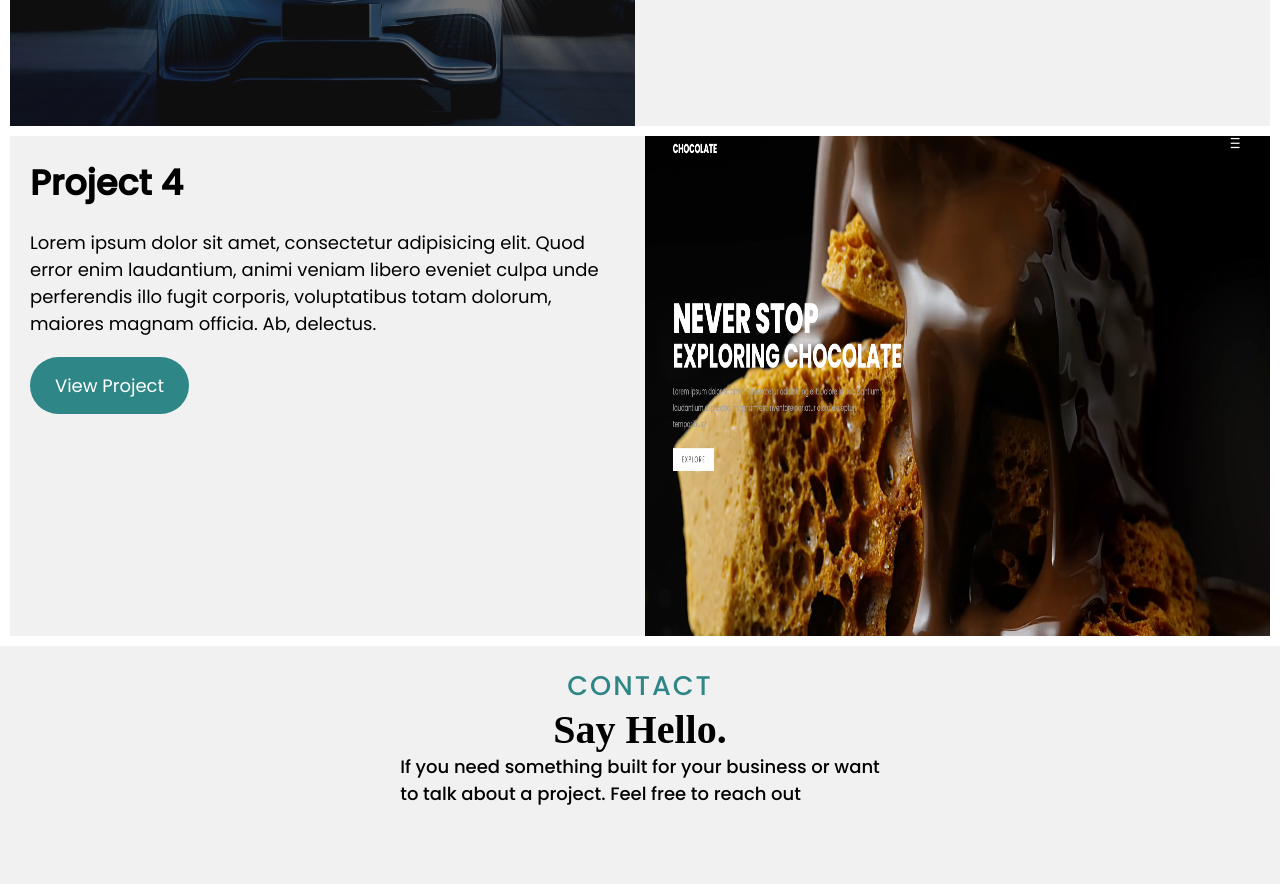
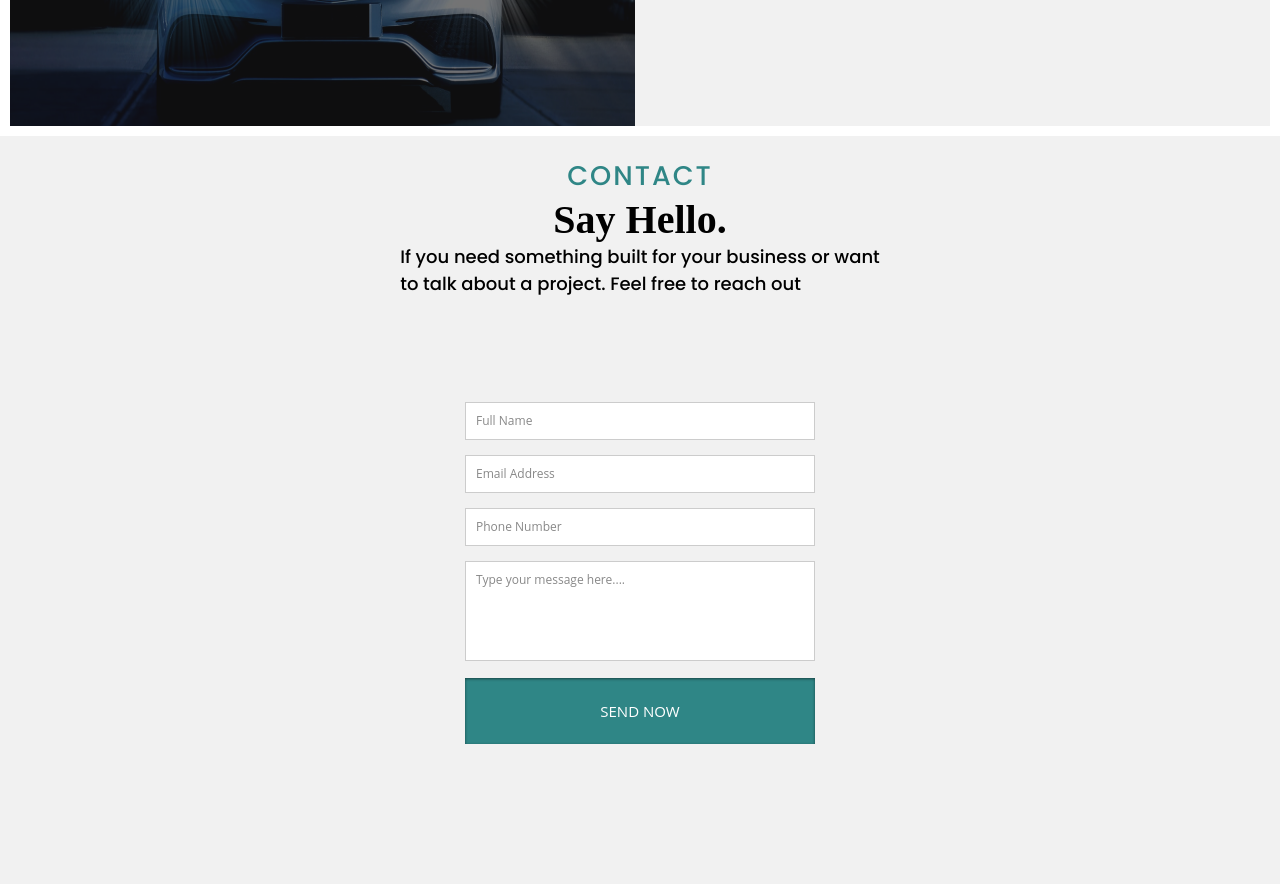
Before and after one commit to JustinPolacek/portfolio-1, a plain HTML site: page index.html in a window 1280 px wide. Shown: the part 3160-4044 px from the top of the page. Drawn offline with nearby package versions, Linux system fonts and the light colour scheme.

Commit message:
new updates

```diff
--- a/index.html
+++ b/index.html
@@ -188,19 +188,7 @@
                     </div>
                   </section>
 
-                  <section class="card" data-aos="fade-left">
-                    <img src="img/chocolate1.png" alt="" />
-                    <div>
-                      <h3>Project 4</h3>
-                      <p>
-                        Lorem ipsum dolor sit amet, consectetur adipisicing elit. Quod error
-                        enim laudantium, animi veniam libero eveniet culpa unde perferendis
-                        illo fugit corporis, voluptatibus totam dolorum, maiores magnam
-                        officia. Ab, delectus.
-                      </p>
-                      <a href="#" class="btn">View Project</a>
-                    </div>
-                  </section>
+
 
                 </main>
               </div>
```
